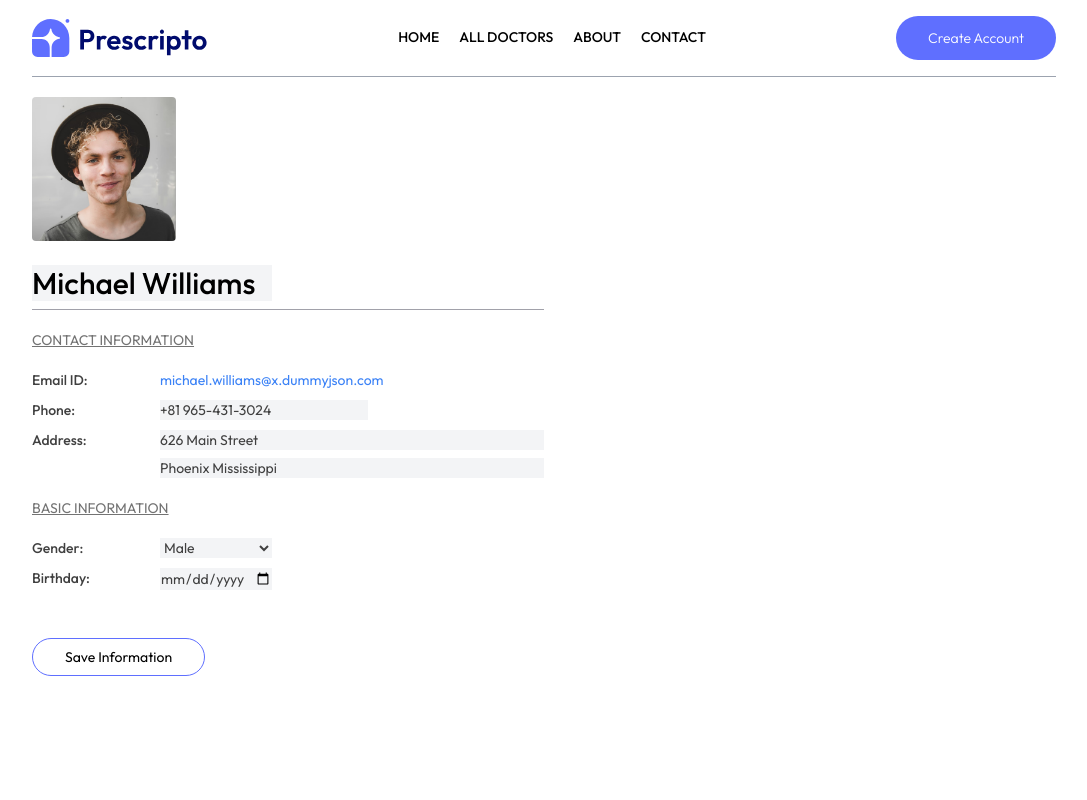
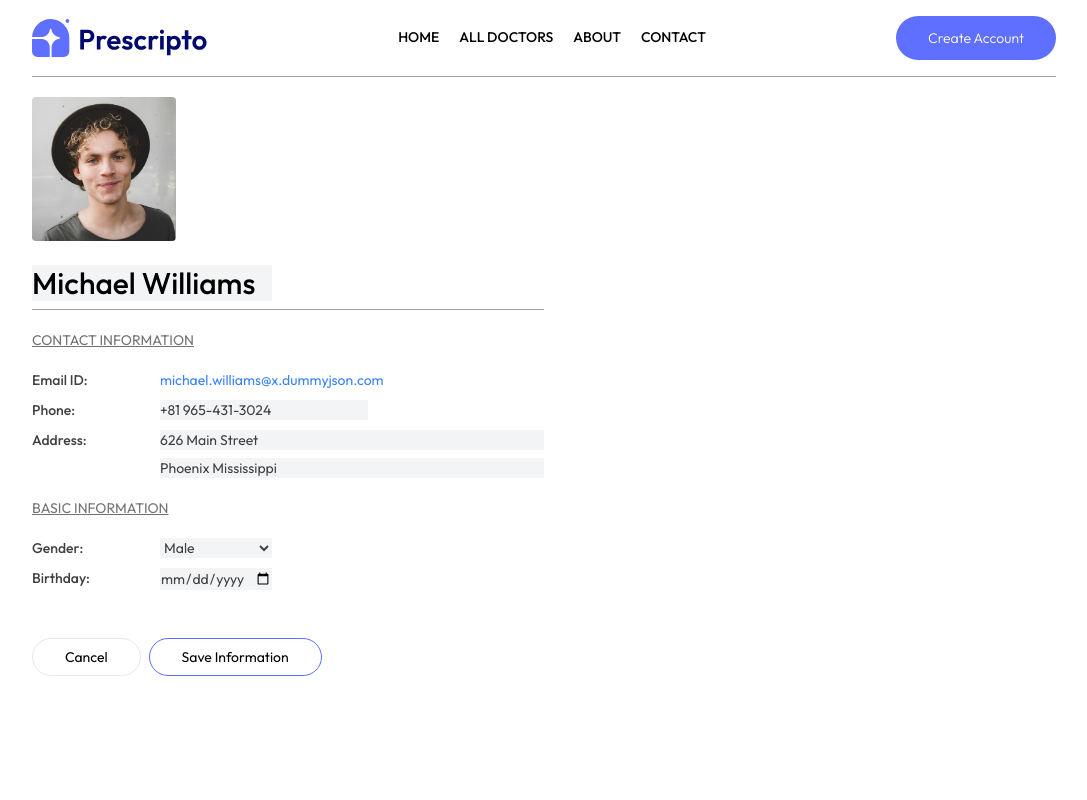
Before and after one commit to karananeja/prescripto-fe, a React (Vite) app: page /my-profile in a window 1280 px wide. Both pictures are taken after a click on the button "Edit". Shown: the top 800 px of the page, without its empty margins (96-1183 px from the left). Built offline with nearby package versions, Linux system fonts and the light colour scheme.

Commit message:
chore: add cancel button while editing profile info

```diff
--- a/src/pages/MyProfile.tsx
+++ b/src/pages/MyProfile.tsx
@@ -130,12 +130,20 @@ export const MyProfile = () => {
 
       <div className='mt-10'>
         {isEdit ? (
+          <div className='flex gap-2'>
+            <button
+              onClick={() => setIsEdit(!isEdit)}
+              className='hover:bg-red-500 px-8 py-2 border rounded-full hover:text-white transition-all duration-300'
+            >
+              Cancel
+            </button>
             <button
               className='hover:bg-primary px-8 py-2 border border-primary rounded-full hover:text-white transition-all duration-300'
               onClick={() => setIsEdit(!isEdit)}
             >
               Save Information
             </button>
+          </div>
         ) : (
           <button
             className='hover:bg-primary px-8 py-2 border border-primary rounded-full hover:text-white transition-all duration-300'
```
Lines whose indentation alone changed are shown as unchanged.
